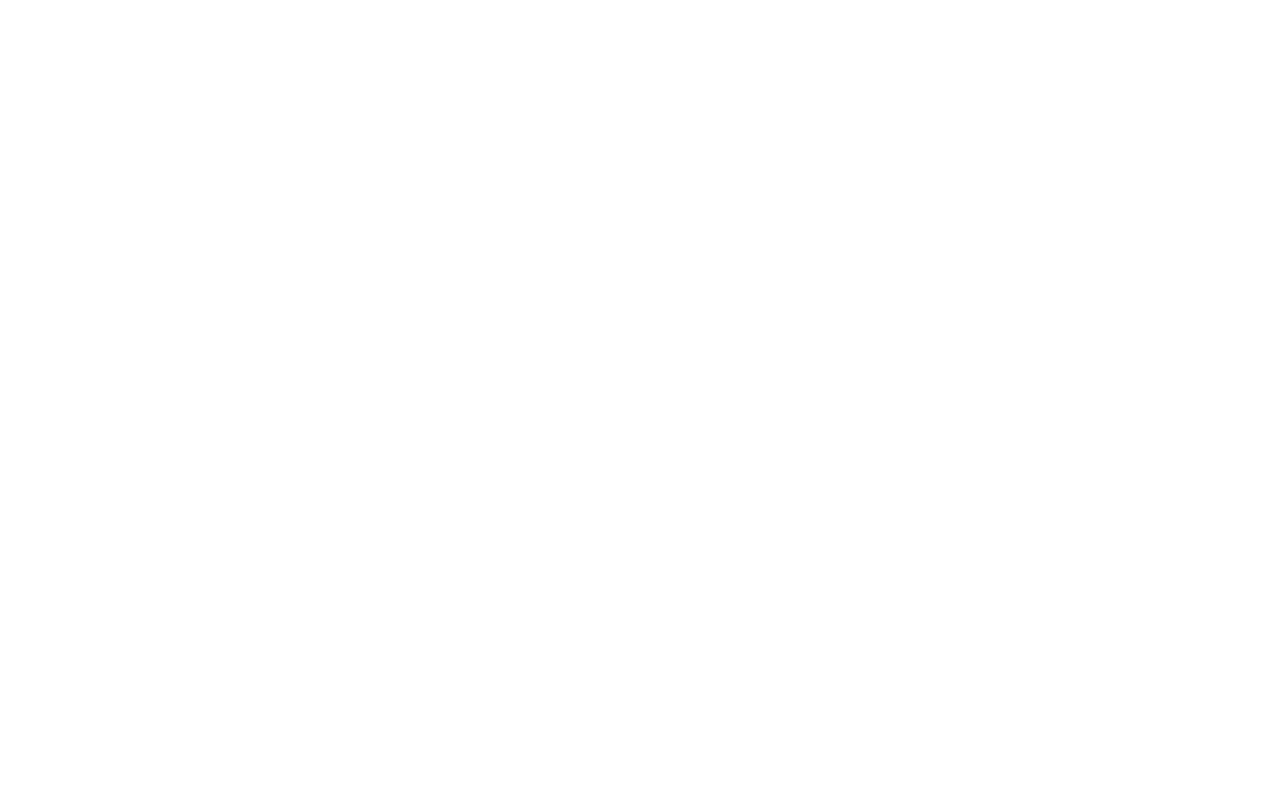
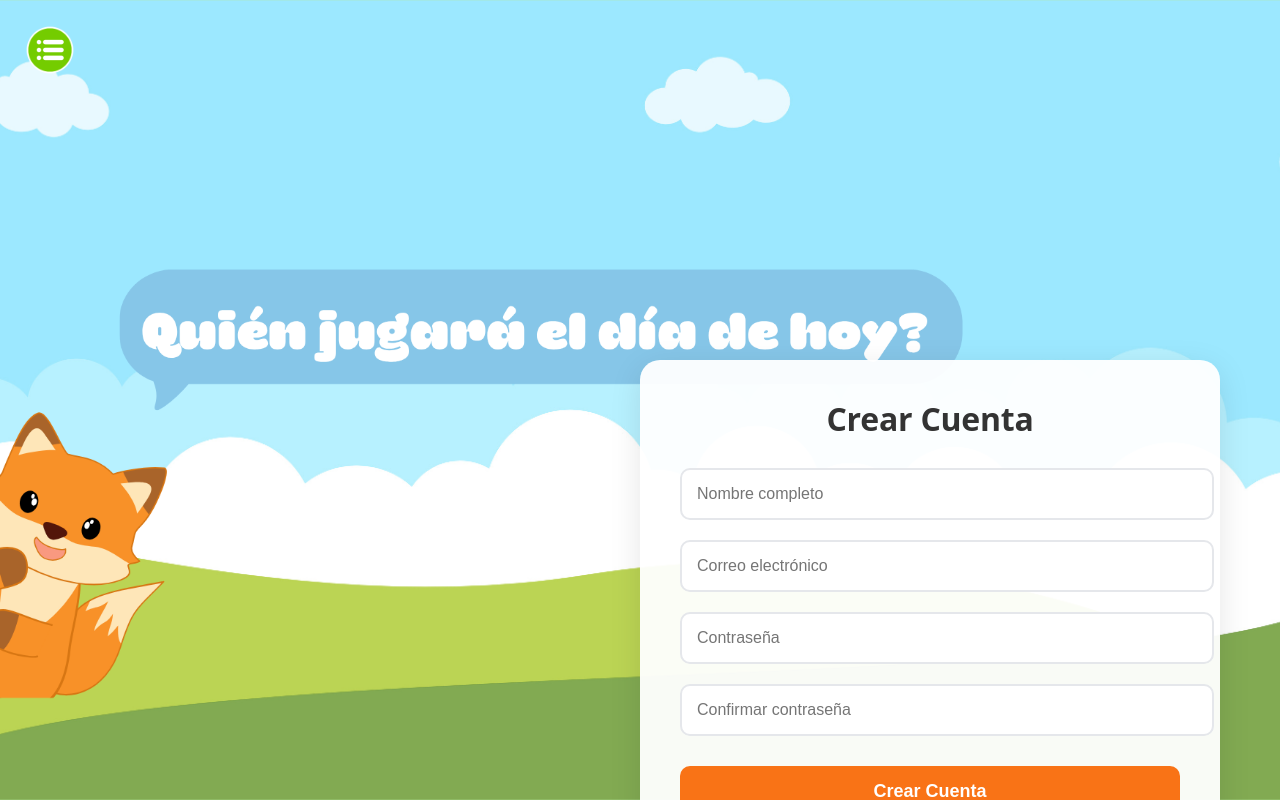
Before and after one commit to Diegopsss/VitaLink, a React (Vite) app: page /sign-up in a window 1280 px wide. Before the commit this address had no page. Built offline with nearby package versions, Linux system fonts and the light colour scheme.

Commit message:
Agregue la base para el sign up

```diff
--- a/src/App.tsx
+++ b/src/App.tsx
@@ -1,6 +1,7 @@
 import { BrowserRouter, Routes, Route } from 'react-router-dom'
 import HomePage from './pages/HomePage'
 import LoginPage from './pages/auth/LoginPage'
+import SignUpPage from './pages/auth/SignUpPage'
 
 function App() {
   return (
@@ -8,6 +9,7 @@
       <Routes>
         <Route path="/" element={<HomePage />} />
         <Route path="/login" element={<LoginPage />} />
+        <Route path="/sign-up" element={<SignUpPage />} />
       </Routes>
     </BrowserRouter>
   )
--- /dev/null
+++ b/src/pages/auth/SignUpPage.tsx
@@ -0,0 +1,333 @@
+import { useState } from 'react'
+import { Link, useNavigate } from 'react-router-dom'
+import { motion } from 'framer-motion'
+import fondoGeneral from '../../assets/Images/Backgrounds/fondo_general.svg'
+import zorro from '../../assets/Images/FoxImage/zorro_pagina_2,3.png'
+import globo from '../../assets/Images/Texts/texto_2_globo.png'
+import sidebarButton from '../../assets/Images/Buttons/sidebar_button.png'
+import { supabase } from '../../utils/supabase'
+import '../../styles/App.css'
+
+function SignUpPage() {
+  const [formData, setFormData] = useState({
+    email: '',
+    password: '',
+    confirmPassword: '',
+    name: ''
+  })
+  const [loading, setLoading] = useState(false)
+  const [error, setError] = useState('')
+  const navigate = useNavigate()
+
+  const handleInputChange = (e: React.ChangeEvent<HTMLInputElement>) => {
+    const { name, value } = e.target
+    setFormData(prev => ({
+      ...prev,
+      [name]: value
+    }))
+  }
+
+  const handleSignUp = async () => {
+    if (!formData.email.trim() || !formData.password.trim() || !formData.name.trim()) {
+      setError('Por favor completa todos los campos')
+      return
+    }
+
+    if (formData.password !== formData.confirmPassword) {
+      setError('Las contraseñas no coinciden')
+      return
+    }
+
+    if (formData.password.length < 6) {
+      setError('La contraseña debe tener al menos 6 caracteres')
+      return
+    }
+
+    setLoading(true)
+    setError('')
+
+    const { error } = await supabase.auth.signUp({
+      email: formData.email.trim(),
+      password: formData.password,
+      options: {
+        data: {
+          name: formData.name.trim()
+        }
+      }
+    })
+
+    setLoading(false)
+
+    if (error) {
+      setError('Error al crear cuenta: ' + error.message)
+      return
+    }
+
+    navigate('/login')
+  }
+
+  return (
+    <div
+      style={{
+        backgroundImage: `url(${fondoGeneral})`,
+        backgroundSize: 'cover',
+        backgroundPosition: 'center',
+        backgroundRepeat: 'no-repeat',
+        minHeight: '100vh',
+        width: '100%',
+        display: 'flex',
+        alignItems: 'center',
+        justifyContent: 'center',
+        position: 'relative',
+        overflow: 'hidden',
+      }}
+    >
+      <motion.img
+        src={zorro}
+        alt="Zorrito"
+        initial={{ x: -220, opacity: 0 }}
+        animate={{ x: 0, opacity: 1 }}
+        transition={{ duration: 0.8, ease: 'easeOut' }}
+        style={{
+          position: 'absolute',
+          bottom: 0,
+          left: 0,
+          width: '1000px',
+          pointerEvents: 'none',
+        }}
+      />
+      <motion.img
+        src={globo}
+        alt="Globo de diálogo"
+        initial={{ scale: 0, opacity: 0 }}
+        animate={{ scale: 1, opacity: 1 }}
+        transition={{ delay: 0.9, duration: 0.4, ease: 'easeOut' }}
+        style={{
+          position: 'absolute',
+          bottom: '50px',
+          left: '60px',
+          width: '950px',
+          pointerEvents: 'none',
+        }}
+      />
+
+      {/* Botón sidebar */}
+      <img
+        src={sidebarButton}
+        alt="Sidebar"
+        style={{
+          position: 'absolute',
+          top: '0px',
+          left: '0px',
+          width: '100px',
+          borderRadius: '50%',
+          cursor: 'pointer',
+          zIndex: 2,
+        }}
+      />
+
+      {/* Modal de error */}
+      {error && (
+        <motion.div
+          initial={{ opacity: 0, scale: 0.8 }}
+          animate={{ opacity: 1, scale: 1 }}
+          transition={{ duration: 0.3, ease: 'easeOut' }}
+          style={{
+            position: 'fixed',
+            inset: 0,
+            display: 'flex',
+            alignItems: 'center',
+            justifyContent: 'center',
+            backgroundColor: 'rgba(0,0,0,0.5)',
+            zIndex: 100,
+          }}
+          onClick={() => setError('')}
+        >
+          <div
+            style={{
+              background: '#fff',
+              borderRadius: '20px',
+              padding: '40px 48px',
+              textAlign: 'center',
+              maxWidth: '380px',
+              width: '90%',
+              boxShadow: '0 8px 32px rgba(0,0,0,0.2)',
+            }}
+            onClick={(e) => e.stopPropagation()}
+          >
+            <p style={{ fontSize: '48px', margin: '0 0 12px' }}></p>
+            <p style={{ fontSize: '20px', fontWeight: '700', color: '#333', margin: '0 0 8px' }}>
+              Error en el registro
+            </p>
+            <p style={{ fontSize: '16px', color: '#666', margin: '0 0 24px' }}>{error}</p>
+            <button
+              onClick={() => setError('')}
+              style={{
+                padding: '12px 32px',
+                borderRadius: '12px',
+                border: 'none',
+                background: '#f97316',
+                color: '#fff',
+                fontSize: '16px',
+                fontWeight: '700',
+                cursor: 'pointer',
+              }}
+            >
+              Cerrar
+            </button>
+          </div>
+        </motion.div>
+      )}
+
+      {/* Formulario de registro */}
+      <motion.div
+        initial={{ opacity: 0, y: 20 }}
+        animate={{ opacity: 1, y: 0 }}
+        transition={{ delay: 0.4, duration: 0.6, ease: 'easeOut' }}
+        style={{
+          position: 'absolute',
+          top: '45%',
+          left: '50%',
+          transform: 'translate(-50%, -50%)',
+          width: '500px',
+          background: 'rgba(255, 255, 255, 0.95)',
+          borderRadius: '20px',
+          padding: '40px',
+          zIndex: 1,
+          boxShadow: '0 8px 32px rgba(0,0,0,0.1)',
+        }}
+      >
+        <h2 style={{
+          fontSize: '32px',
+          fontWeight: '700',
+          color: '#333',
+          marginBottom: '30px',
+          textAlign: 'center'
+        }}>
+          Crear Cuenta
+        </h2>
+
+        <div style={{ marginBottom: '20px' }}>
+          <input
+            type="text"
+            name="name"
+            placeholder="Nombre completo"
+            value={formData.name}
+            onChange={handleInputChange}
+            style={{
+              width: '100%',
+              padding: '15px',
+              borderRadius: '10px',
+              border: '2px solid #e5e7eb',
+              fontSize: '16px',
+              outline: 'none',
+              transition: 'border-color 0.3s',
+            }}
+            onFocus={(e) => e.target.style.borderColor = '#f97316'}
+            onBlur={(e) => e.target.style.borderColor = '#e5e7eb'}
+          />
+        </div>
+
+        <div style={{ marginBottom: '20px' }}>
+          <input
+            type="email"
+            name="email"
+            placeholder="Correo electrónico"
+            value={formData.email}
+            onChange={handleInputChange}
+            style={{
+              width: '100%',
+              padding: '15px',
+              borderRadius: '10px',
+              border: '2px solid #e5e7eb',
+              fontSize: '16px',
+              outline: 'none',
+              transition: 'border-color 0.3s',
+            }}
+            onFocus={(e) => e.target.style.borderColor = '#f97316'}
+            onBlur={(e) => e.target.style.borderColor = '#e5e7eb'}
+          />
+        </div>
+
+        <div style={{ marginBottom: '20px' }}>
+          <input
+            type="password"
+            name="password"
+            placeholder="Contraseña"
+            value={formData.password}
+            onChange={handleInputChange}
+            style={{
+              width: '100%',
+              padding: '15px',
+              borderRadius: '10px',
+              border: '2px solid #e5e7eb',
+              fontSize: '16px',
+              outline: 'none',
+              transition: 'border-color 0.3s',
+            }}
+            onFocus={(e) => e.target.style.borderColor = '#f97316'}
+            onBlur={(e) => e.target.style.borderColor = '#e5e7eb'}
+          />
+        </div>
+
+        <div style={{ marginBottom: '30px' }}>
+          <input
+            type="password"
+            name="confirmPassword"
+            placeholder="Confirmar contraseña"
+            value={formData.confirmPassword}
+            onChange={handleInputChange}
+            style={{
+              width: '100%',
+              padding: '15px',
+              borderRadius: '10px',
+              border: '2px solid #e5e7eb',
+              fontSize: '16px',
+              outline: 'none',
+              transition: 'border-color 0.3s',
+            }}
+            onFocus={(e) => e.target.style.borderColor = '#f97316'}
+            onBlur={(e) => e.target.style.borderColor = '#e5e7eb'}
+          />
+        </div>
+
+        <motion.button
+          whileHover={{ scale: 1.02 }}
+          whileTap={{ scale: 0.98 }}
+          onClick={handleSignUp}
+          disabled={loading}
+          style={{
+            width: '100%',
+            padding: '15px',
+            borderRadius: '10px',
+            border: 'none',
+            background: loading ? '#94a3b8' : '#f97316',
+            color: '#fff',
+            fontSize: '18px',
+            fontWeight: '700',
+            cursor: loading ? 'wait' : 'pointer',
+            transition: 'background-color 0.3s',
+          }}
+        >
+          {loading ? 'Creando cuenta...' : 'Crear Cuenta'}
+        </motion.button>
+
+        <div style={{ textAlign: 'center', marginTop: '20px' }}>
+          <Link
+            to="/login"
+            style={{
+              color: '#f97316',
+              textDecoration: 'none',
+              fontSize: '16px',
+              fontWeight: '600'
+            }}
+          >
+            ¿Ya tienes cuenta? Inicia sesión
+          </Link>
+        </div>
+      </motion.div>
+    </div>
+  )
+}
+
+export default SignUpPage
```
